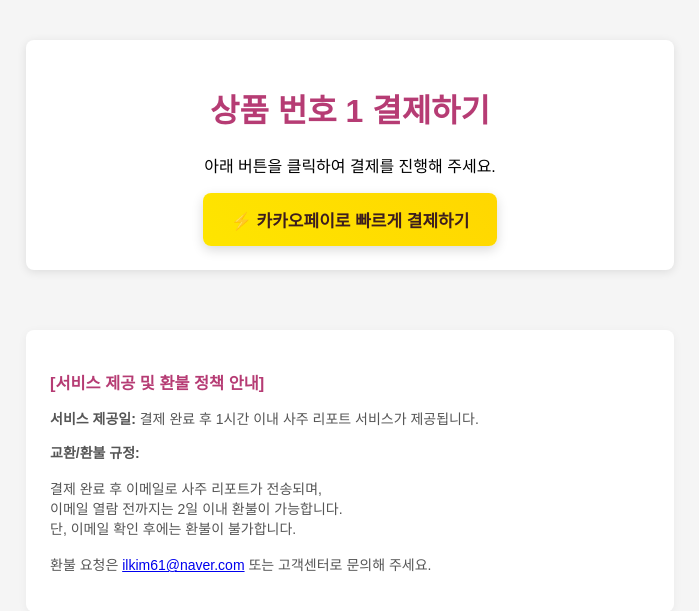
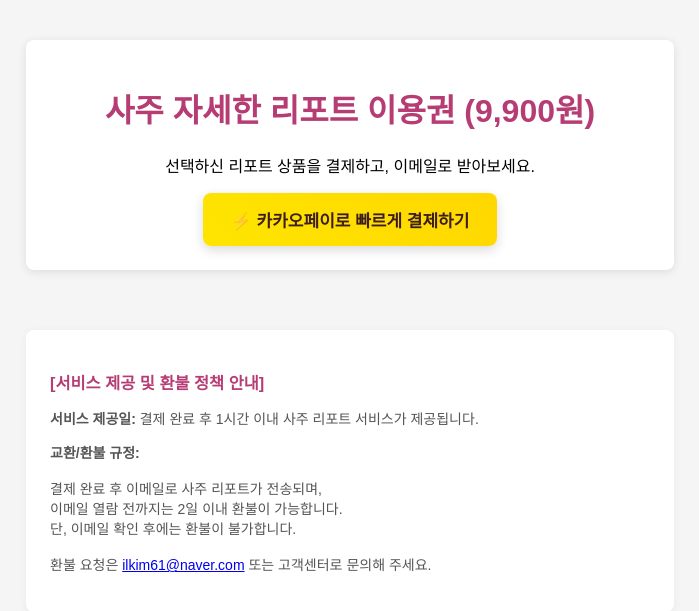
Before and after one commit to kimil61/sazu, a Flask app: page /pay/1 in a window 1280 px wide. Shown: the top 611 px of the page, without its empty margins (290-989 px from the left). Run offline with Flask 3, Linux system fonts and the light colour scheme; the visitor is signed in with stand-in values (Sample User, id 1).

Commit message:
카카오페이먼트용 상품리스트 수정

```diff
--- a/templates/pay.html
+++ b/templates/pay.html
@@ -52,8 +52,18 @@
 </head>
 <body>
     <div class="container">
-        <h1>상품 번호 {{ product_id }} 결제하기</h1>
-        <p>아래 버튼을 클릭하여 결제를 진행해 주세요.</p>
+        <h1>
+            {% if product_id == 1 %}
+                사주 자세한 리포트 이용권 (9,900원)
+            {% elif product_id == 2 %}
+                2025년 운세 리포트 (2,500원)
+            {% elif product_id == 3 %}
+                사주 짝궁 궁합 리포트 (19,900원)
+            {% else %}
+                선택한 상품 결제하기
+            {% endif %}
+        </h1>
+        <p>선택하신 리포트 상품을 결제하고, 이메일로 받아보세요.</p>
         <a href="/payment" class="pay-button">⚡ 카카오페이로 빠르게 결제하기</a>
     </div>
     <div style="margin: 60px auto 0; max-width: 600px; font-size: 14px; color: #555; background: #fff; padding: 24px; border-radius: 8px; box-shadow: 0 2px 10px rgba(0,0,0,0.05);">
```
Also changed, not shown: templates/products.html (+18 -6 lines).
